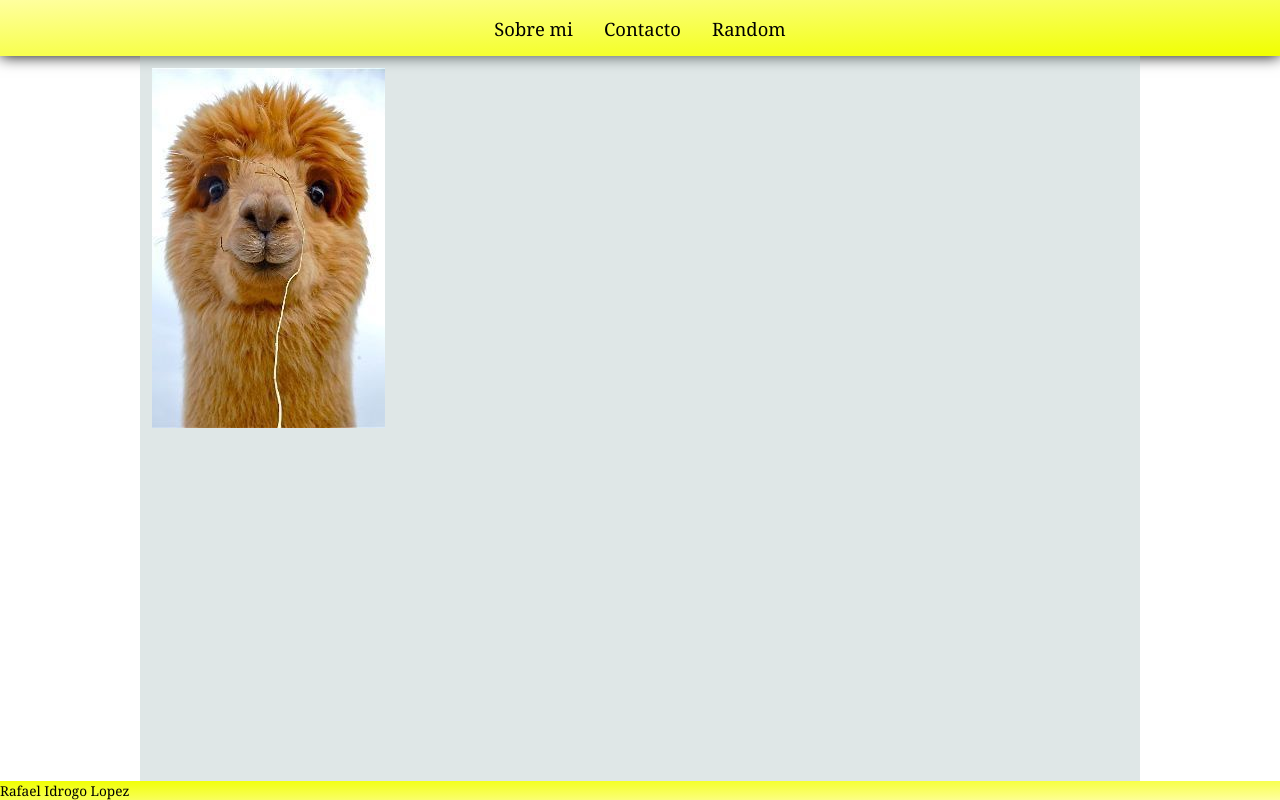
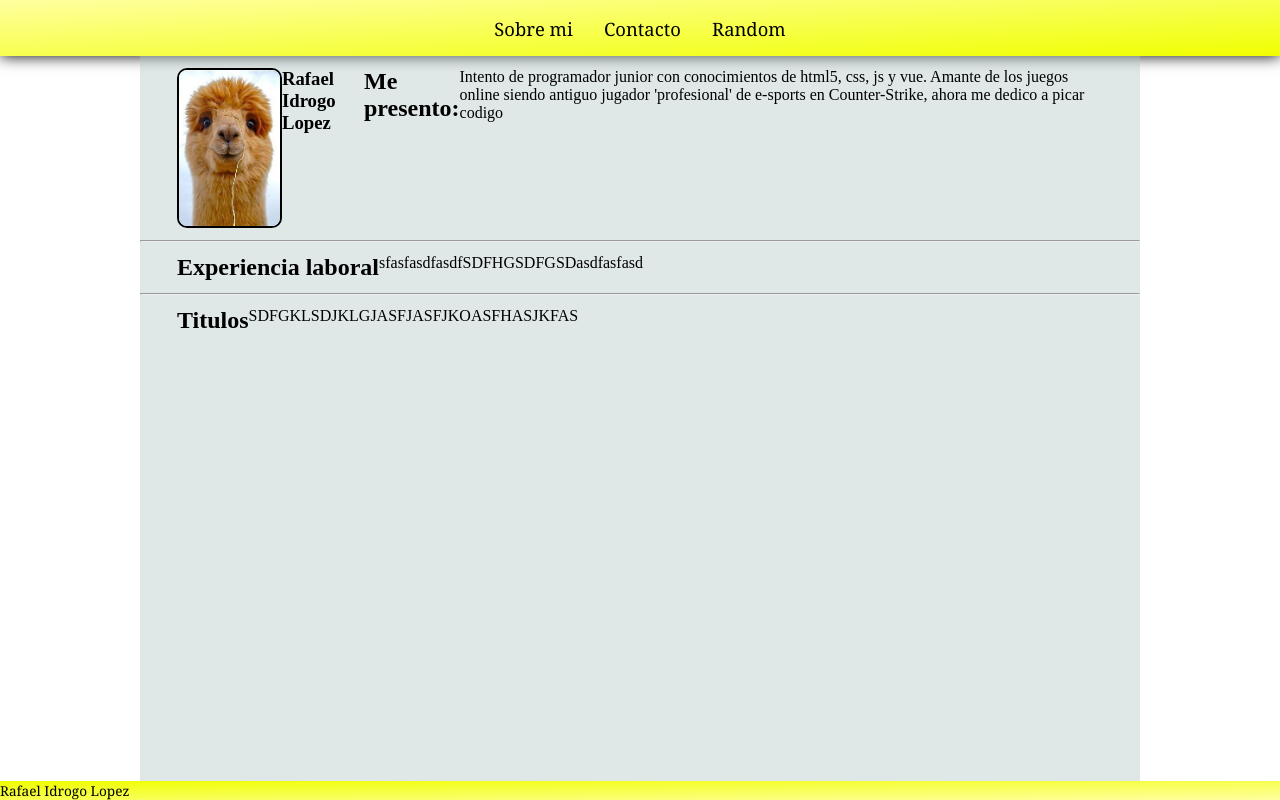
Before and after one commit to rafajlpz/cv-vue, a Vue app: page / in a window 1280 px wide. Built offline with nearby package versions, Linux system fonts and the light colour scheme.

Commit message:
Agregado cajas flex y ajustado anchos y altura

```diff
--- a/src/views/HomeView.vue
+++ b/src/views/HomeView.vue
@@ -1,33 +1,65 @@
 <template>
   <div class="main-home">
-    <div class="imagen-container"><img src="../assets/alpaquita.jpg" alt=""></div>
-    <div class="contenedor-texto1"></div>
-    <div class="contenedor-texto2"></div>
-
+    <div class="imagen-container">
+      <img src="../assets/alpaquita.jpg" alt="" />
+      <h3>Rafael Idrogo Lopez</h3>
+      <h2>Me presento:</h2>
+      <p class="descripcion">
+        Intento de programador junior con conocimientos de html5, css, js y vue.
+        Amante de los juegos online siendo antiguo jugador 'profesional' de
+        e-sports en Counter-Strike, ahora me dedico a picar codigo
+      </p>
+    </div>
+    <hr />
+    <div class="contenedor-texto1">
+      <h2>Experiencia laboral</h2>
+      <p>sfasfasdfasdfSDFHGSDFGSDasdfasfasd</p>
+    </div>
+    <hr>
+    <div class="contenedor-texto2">
+      <h2>Titulos</h2>
+      <p>SDFGKLSDJKLGJASFJASFJKOASFHASJKFAS</p>
+    </div>
   </div>
 </template>
 
 <script>
-
-
-
 </script>
 
 <style>
-.main-home{
+.main-home {
   margin: auto;
   width: 62.5rem;
   height: 100%;
   background-color: rgba(174, 194, 194, 0.4);
 }
 
+.imagen-container {
+  display: flex;
+  margin: auto;
+  width: 95%;
+  padding: 0.75em;
+}
+.imagen-container img {
+  border: 2px solid black;
+  border-radius: 10px;
+  height: 10rem;
+  width: 8rem;
+}
+.imagen-container h3 {
+}
+.contenedor-texto1{
+  display: flex;
+  margin: auto;
+  width: 95%;
+  padding: 0.75em;
+}
 
-.imagen-container{
+.contenedor-texto2{
   display: flex;
-  /* justify-content: center; */
-  padding: .75em;
-}
-.imagen-container img{
 
+  margin: auto;
+  width: 95%;
+  padding: 0.75em;
 }
 </style>
```
